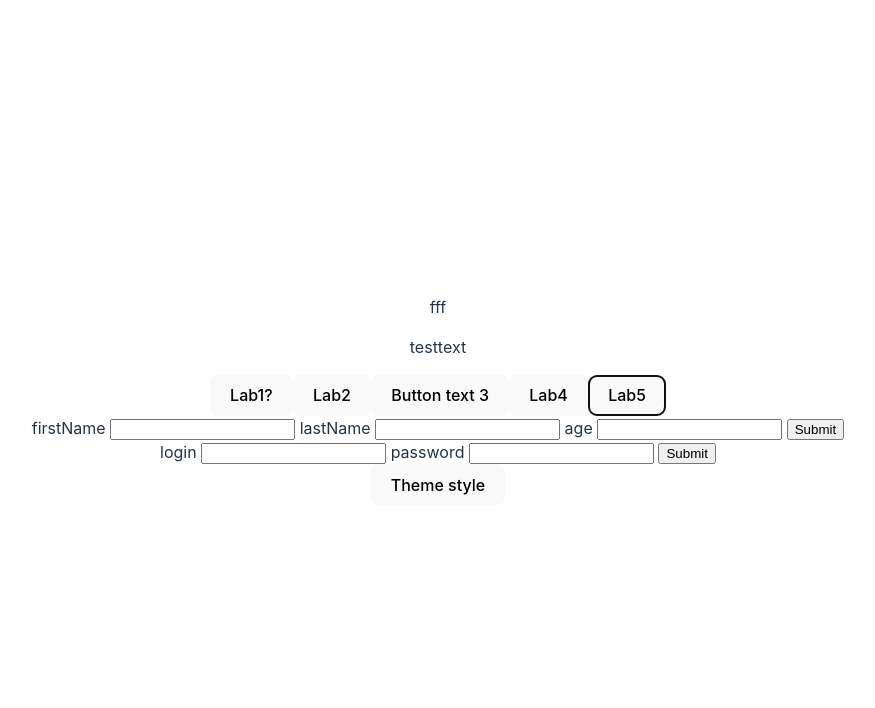
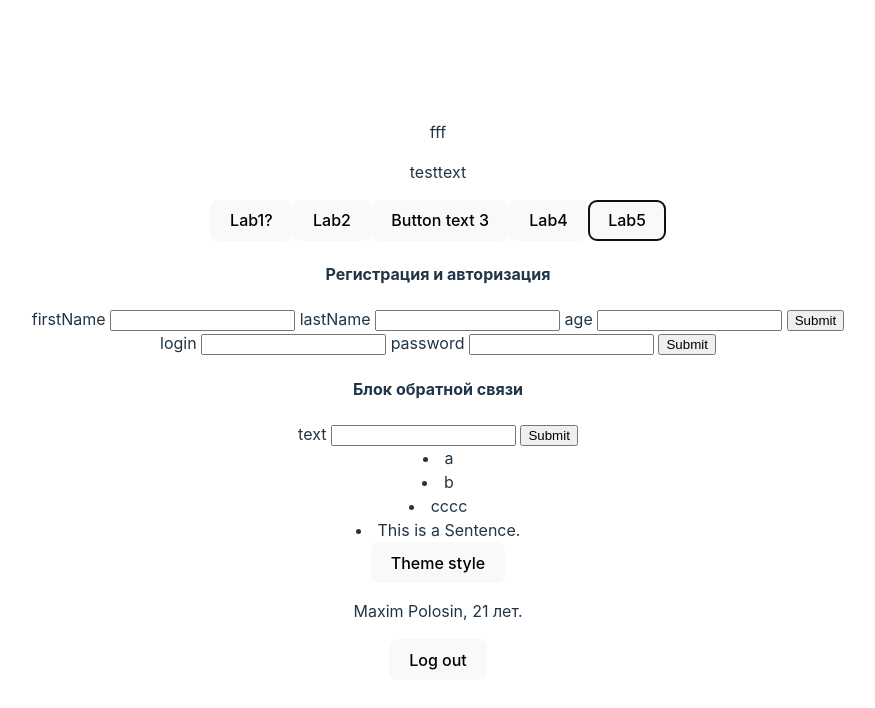
Before and after one commit to PolosinMaxim/SSRVP_Polosin, a React (Vite) app: page / in a window 1280 px wide. Both pictures are taken after a click on the button "Lab5". Shown: the top 708 px of the page, without its empty margins (202-1077 px from the left). Built offline with nearby package versions, Linux system fonts and the light colour scheme.

Commit message:
Add files via upload

```diff
--- a/src/App.jsx
+++ b/src/App.jsx
@@ -15,14 +15,17 @@ import LabFour3 from './components/lab4/lab43'
 import LabFive from './components/lab5/lab5'
 import {BrowserRouter, Routes, Route} from 'react-router'
 import { useForm } from 'react-hook-form';
+import LabFiveLogOut from './components/lab5/logout'
 
 export const ThemeContext = React.createContext('light');
+export const LogicContext = React.createContext(false);
 function App() {
   const [labNum, setLabNum] = useState(0)
   const [state2, setState2] = useState(0)
 
   /*useEffect(() => alert("Does it work?"))*/
   return (
+    <LogicContext.Provider >
       <ThemeContext.Provider value={state2}>
         <>
         <BrowserRouter>
@@ -54,8 +57,10 @@ function App() {
         <button onClick={() => setState2((param) => param == 0 ? 1 : 0)}>
           Theme style
         </button>
+        <LabFiveLogOut firstName={'Maxim'} lastName={'Polosin'} age={'21'} logOutFunc={() => console.log('Placeolder')}/>
         </>
       </ThemeContext.Provider>
+    </LogicContext.Provider>
   )
 }
 
--- a/src/components/lab5/lab5.jsx
+++ b/src/components/lab5/lab5.jsx
@@ -2,9 +2,8 @@ import React, {useContext} from "react";
 import { ThemeContext } from "../../App";
 import { useForm } from 'react-hook-form';
 import LabFive2 from './lab52'
-function KakoeNibud() {
+import LabFive3 from './lab53'
 
-}
 function LabFive() {
     const theme = useContext(ThemeContext);
     const {
@@ -15,6 +14,7 @@ function LabFive() {
     return (
         <>
             <form onSubmit={handleSubmit((data) => console.log(data))}>
+                <h4>Регистрация и авторизация</h4>
                 <label>firstName <input {...register('firstName')} /> </label>
                 <label>lastName <input {...register('lastName', { required: true })} /> </label>
                 {errors.lastName && <p>Last name is required.</p>}
@@ -23,6 +23,8 @@ function LabFive() {
                 <input type="submit" />
             </form>
             <LabFive2/>
+            <LabFive3/>
+
         </>
 
     );
--- a/src/components/lab5/lab52.jsx
+++ b/src/components/lab5/lab52.jsx
@@ -1,9 +1,6 @@
 import React, {useContext} from "react";
 import { ThemeContext } from "../../App";
 import { useForm } from 'react-hook-form';
-function KakoeNibud() {
-
-}
 function LabFive2() {
     const theme = useContext(ThemeContext);
     const {
--- /dev/null
+++ b/src/components/lab5/lab53.jsx
@@ -0,0 +1,26 @@
+import React, {useContext, useCallback} from "react";
+import { ThemeContext } from "../../App";
+import { useForm } from 'react-hook-form';
+import ReviewList from "./reviewlist";
+const rvLst = ['a', 'b', 'cccc', 'This is a Sentence.']
+function LabFive3() {
+    const theme = useContext(ThemeContext);
+    const {
+        register,
+        handleSubmit,
+        formState: { errors },
+      } = useForm();
+    const callback = useCallback((data) => console.log(data), rvLst);
+    return (
+        <>
+            <form onSubmit={handleSubmit(callback)}>
+                <h4>Блок обратной связи</h4>
+                <label>text <input {...register('text')} /> </label>
+                {errors.text && <p>Some text is required.</p>}
+                <input type="submit" />
+            </form>
+            <ReviewList reviewList={rvLst}/>
+        </>
+    );
+}
+export default LabFive3;
--- /dev/null
+++ b/src/components/lab5/logout.jsx
@@ -0,0 +1,11 @@
+import React from "react";
+import LabFive from "./lab5";
+function LabFiveLogOut({firstName, lastName, age, logOutFunc}) {
+    return (
+        <>
+            <p>{firstName} {lastName}, {age} лет.</p>
+            <button onClick={logOutFunc}>Log out</button>
+        </>
+    );
+}
+export default LabFiveLogOut;
--- /dev/null
+++ b/src/components/lab5/reviewlist.jsx
@@ -0,0 +1,6 @@
+import React, {useContext} from "react";
+import LabFive3 from './lab53'
+function ReviewList({reviewList}) {
+    return reviewList.map(function(reviewList) {return <li>{reviewList}</li>})
+}
+export default ReviewList;
```
Also changed, not shown: src/components/lab5/logicstate.jsx (added, +13 -0 lines). Lines whose indentation alone changed are shown as unchanged.
